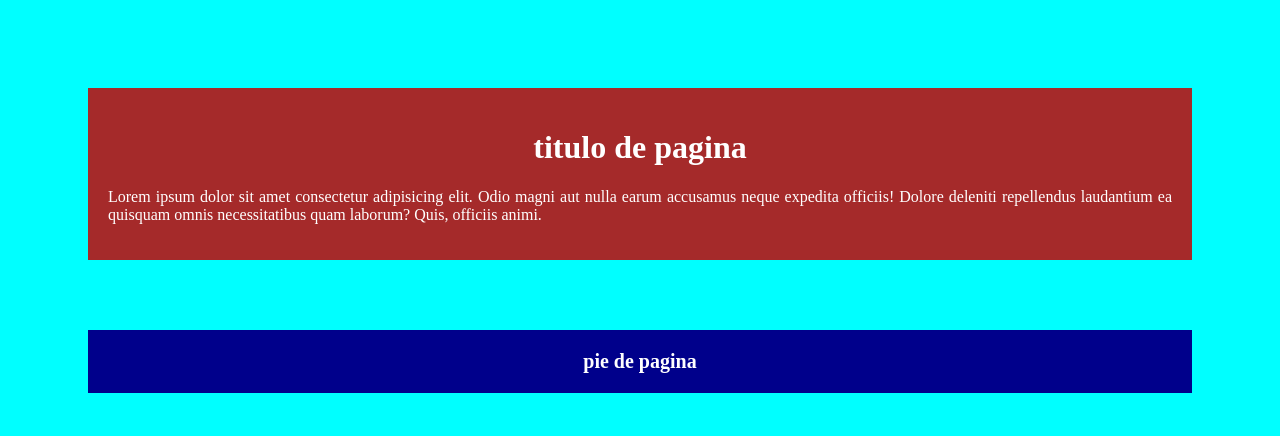
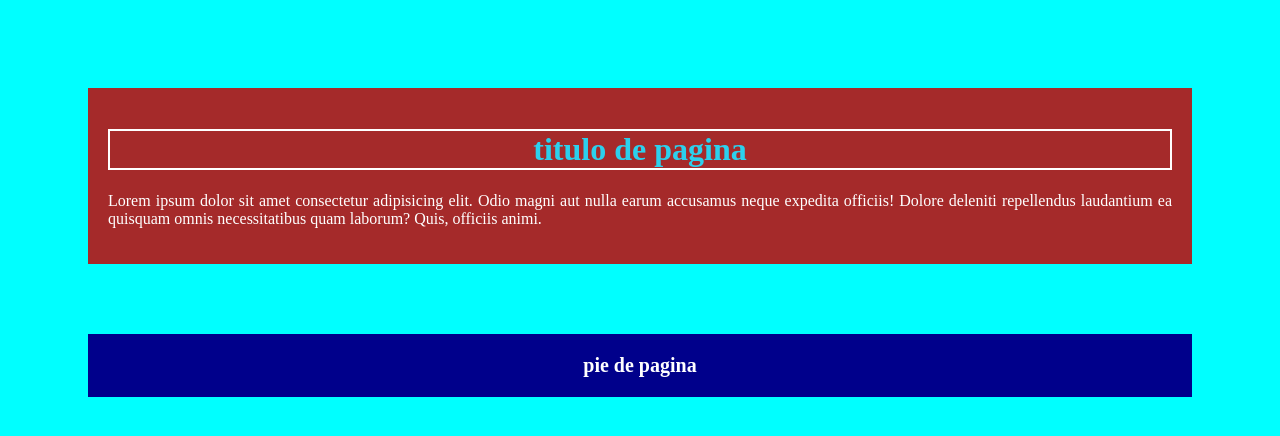
Before and after one commit to amyjubi18/proyectodeprueba, a plain HTML site: page index.html in a window 1280 px wide. Drawn offline with Linux system fonts and the light colour scheme.

Commit message:
modificando encabezado

```diff
--- a/index.css
+++ b/index.css
@@ -8,9 +8,11 @@ body{
     margin: 70px;
 }
 h1{
-    color: white;
+    color: rgb(44, 208, 237);
     text-align: center;
     font-weight: bolder;
+    text-transform:lowercase;
+    border:solid 2px white;
 }
 p{
     color: white;
```
